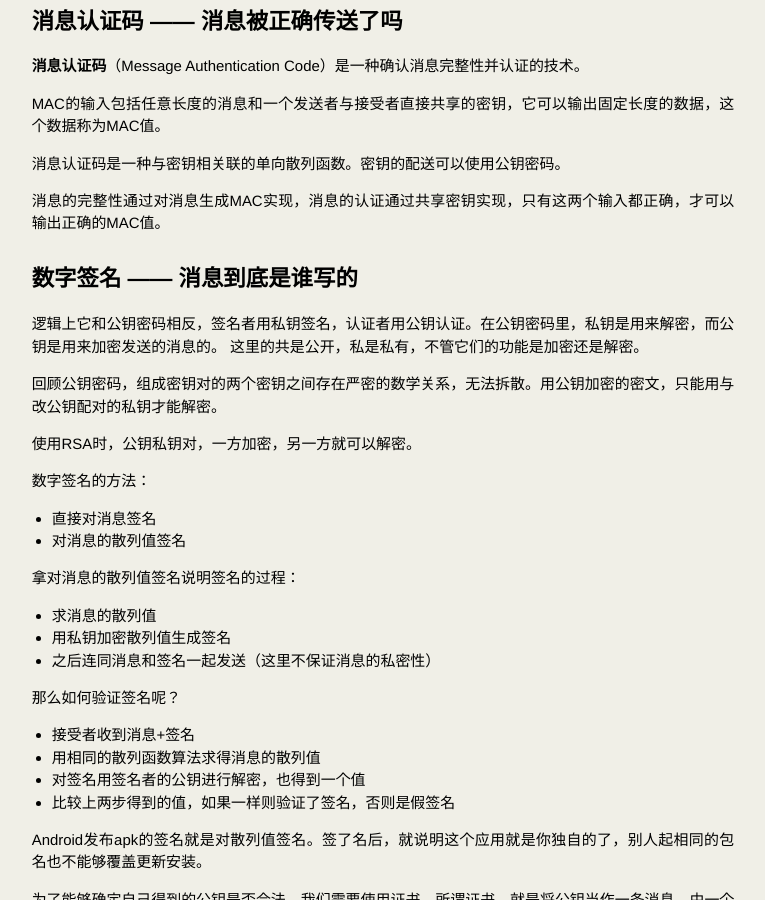
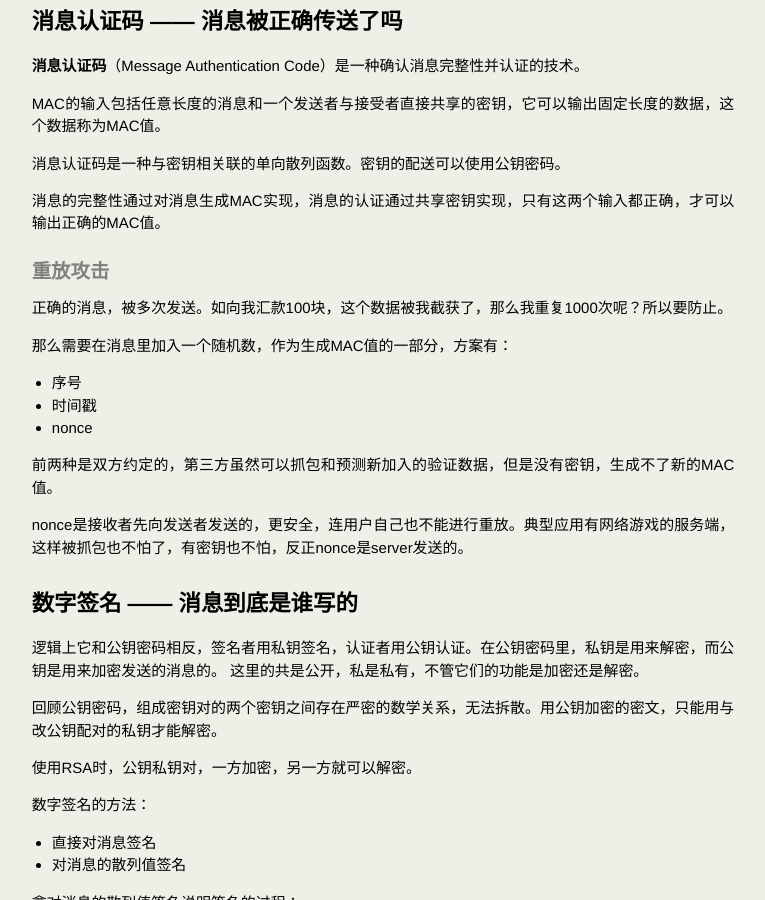
Before and after one commit to hulkfu/hulkfoo.github.io, a Jekyll site: the page built from _posts/2015-06-18-cryptography.md, in a window 1280 px wide and 900 px high, scrolled down 4691 px. Shown: the whole window, without its empty margins (257-1022 px from the left). Built offline with Jekyll 4.4.1, drawn with Linux system fonts in a browser that asks for light colours; Markdown is read by kramdown in place of the engine named in the settings; comment, search, counter and statistics services are not loaded; some of the changed text lies outside the part shown.

```diff
--- a/_posts/2015-06-18-cryptography.md
+++ b/_posts/2015-06-18-cryptography.md
@@ -214,6 +214,19 @@
 
 消息的完整性通过对消息生成MAC实现，消息的认证通过共享密钥实现，只有这两个输入都正确，才可以输出正确的MAC值。
 
+## 重放攻击
+正确的消息，被多次发送。如向我汇款100块，这个数据被我截获了，那么我重复1000次呢？所以要防止。
+
+那么需要在消息里加入一个随机数，作为生成MAC值的一部分，方案有：
+
+* 序号
+* 时间戳
+* nonce
+
+前两种是双方约定的，第三方虽然可以抓包和预测新加入的验证数据，但是没有密钥，生成不了新的MAC值。
+
+nonce是接收者先向发送者发送的，更安全，连用户自己也不能进行重放。典型应用有网络游戏的服务端，这样被抓包也不怕了，有密钥也不怕，反正nonce是server发送的。
+
 # 数字签名 —— 消息到底是谁写的
 
 逻辑上它和公钥密码相反，签名者用私钥签名，认证者用公钥认证。在公钥密码里，私钥是用来解密，而公钥是用来加密发送的消息的。
@@ -429,3 +442,12 @@
 
 TLS（Transport Layer Security，传输层安全）算是SSL（Secure Socket Layer，安全套接层）的后续升级。
 前者由Netscape设计，后者由IETF在前者3.0的基础上设计。
+
+# 总结
+
+密钥技术就是“压缩”技术，生成一个短小的数据来解密或验证，从而提高效率，不用保密或验证全部明文。
+
+* 密钥是机密性的精华。
+* 散列值是完整性的精华。
+* 认证符号（MAC值和签名）是认证的精华。（MAC用对等密钥进行认证，签名用公钥进行认证）
+* 种子是不可预测性的精华。
```
Also changed, not shown: _drafts/2015-06-29-cocos2d-x.md (+5 -0 lines), _posts/2015-07-24-KVM-libvirt.md (added, +78 -0 lines).
